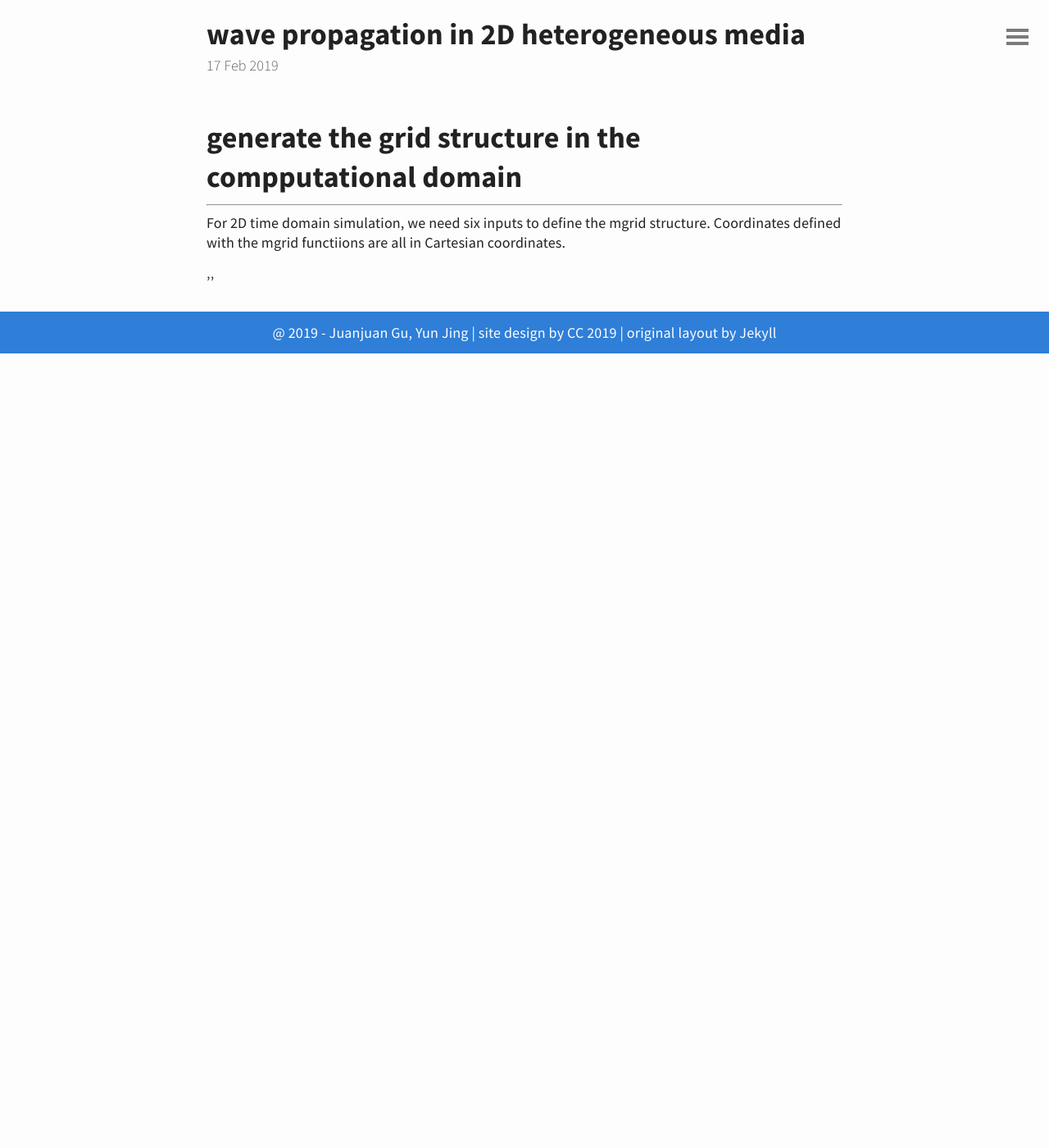
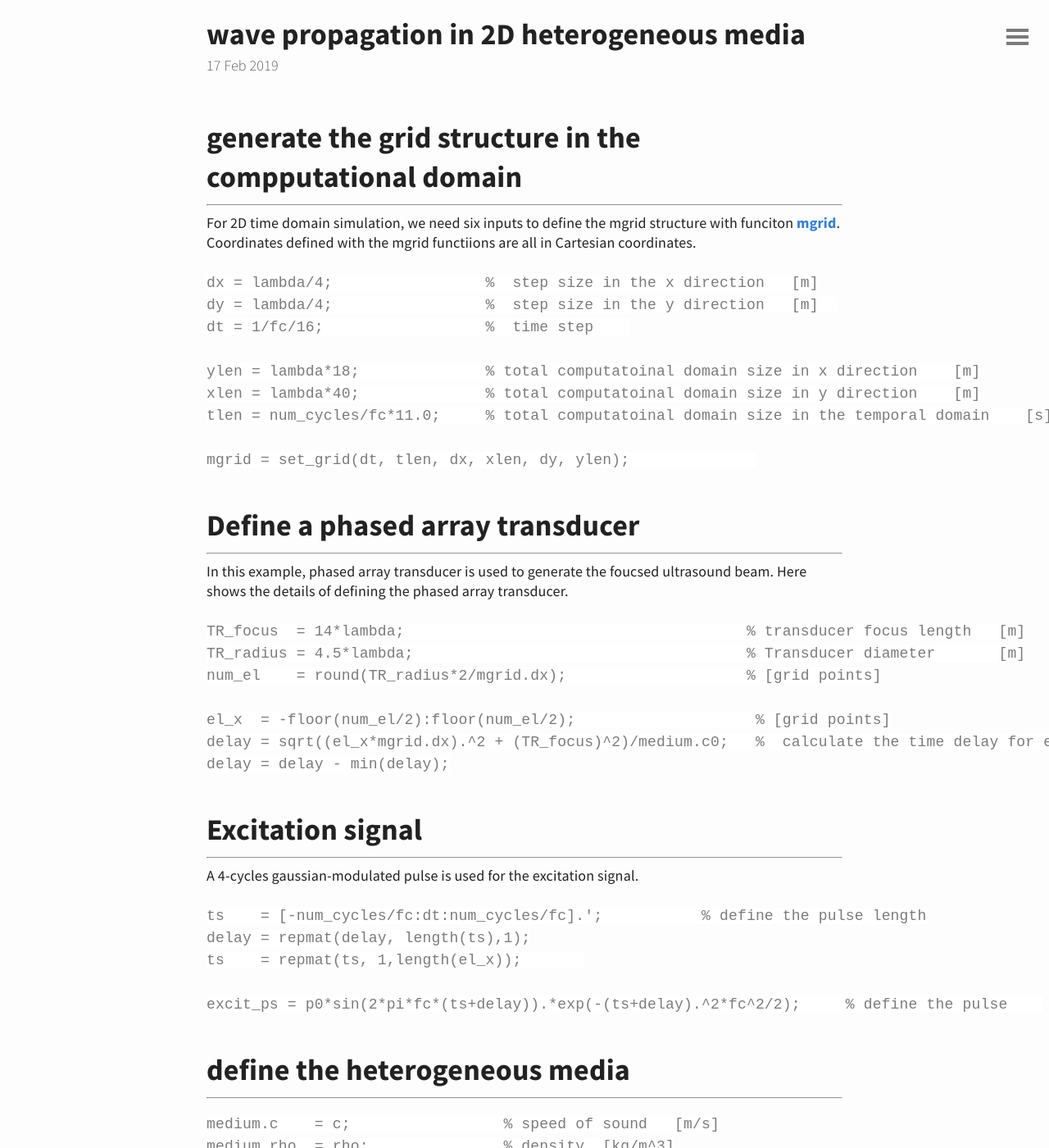
Before and after one commit to m-SOUND/mSOUND, a Jekyll site: the page built from _posts/2019-02-17-Introduction.md, in a window 1280 px wide and 1400 px high, scrolled down 245 px. Shown: the whole window at 82% size. Built offline with Jekyll 4.4.1, drawn with Linux system fonts in a browser that asks for light colours; before the commit the page ends 900 px from its top, so only the background shows below that; some of the changed text lies outside the part shown.

Commit message:
Update 2019-02-17-Introduction.md

````diff
--- a/_posts/2019-02-17-Introduction.md
+++ b/_posts/2019-02-17-Introduction.md
@@ -4,6 +4,60 @@ title: wave propagation in 2D heterogeneous media
 
 ## generate the grid structure in the compputational domain
 ***
-For 2D time domain simulation, we need six inputs to define the mgrid structure. Coordinates defined with the mgrid functiions are all in Cartesian coordinates.
+For 2D time domain simulation, we need six inputs to define the mgrid structure with funciton [mgrid](\functions.md). Coordinates defined with the mgrid functiions are all in Cartesian coordinates.
 
-''
+```
+dx = lambda/4;                 %  step size in the x direction   [m]
+dy = lambda/4;                 %  step size in the y direction   [m]
+dt = 1/fc/16;                  %  time step
+
+ylen = lambda*18;              % total computatoinal domain size in x direction    [m]
+xlen = lambda*40;              % total computatoinal domain size in y direction    [m]
+tlen = num_cycles/fc*11.0;     % total computatoinal domain size in the temporal domain    [s]
+
+mgrid = set_grid(dt, tlen, dx, xlen, dy, ylen);
+```
+## Define a phased array transducer
+***
+In this example, phased array transducer is used to generate the foucsed ultrasound beam. Here shows the details of defining the phased array transducer.
+
+```
+TR_focus  = 14*lambda;                                      % transducer focus length   [m]
+TR_radius = 4.5*lambda;                                     % Transducer diameter       [m]
+num_el    = round(TR_radius*2/mgrid.dx);                    % [grid points]
+
+el_x  = -floor(num_el/2):floor(num_el/2);                    % [grid points]
+delay = sqrt((el_x*mgrid.dx).^2 + (TR_focus)^2)/medium.c0;   %  calculate the time delay for each transducer element[s]
+delay = delay - min(delay);
+```
+
+## Excitation signal
+***
+A 4-cycles gaussian-modulated pulse is used for the excitation signal.
+```
+ts    = [-num_cycles/fc:dt:num_cycles/fc].';           % define the pulse length
+delay = repmat(delay, length(ts),1);
+ts    = repmat(ts, 1,length(el_x));
+
+excit_ps = p0*sin(2*pi*fc*(ts+delay)).*exp(-(ts+delay).^2*fc^2/2);     % define the pulse
+```
+
+## define the heterogeneous media
+***
+```
+medium.c    = c;                 % speed of sound   [m/s]
+medium.rho  = rho;               % density  [kg/m^3]
+medium.beta = beta;              % nonlinear coefficient
+medium.ca   = ca;                % attenuation coefficient  [dB/(MHz^y cm)]
+medium.cb   =cb;                 % power law exponent
+```
+
+## 2D forward Simulation
+***
+Transient pressure field results are calculated with the 2D forward simulation function [Forward2D](\functions.md).
+```
+p_total = Forward2D(mgrid, medium, excit_p);
+```
+
+## Results
+***
````
